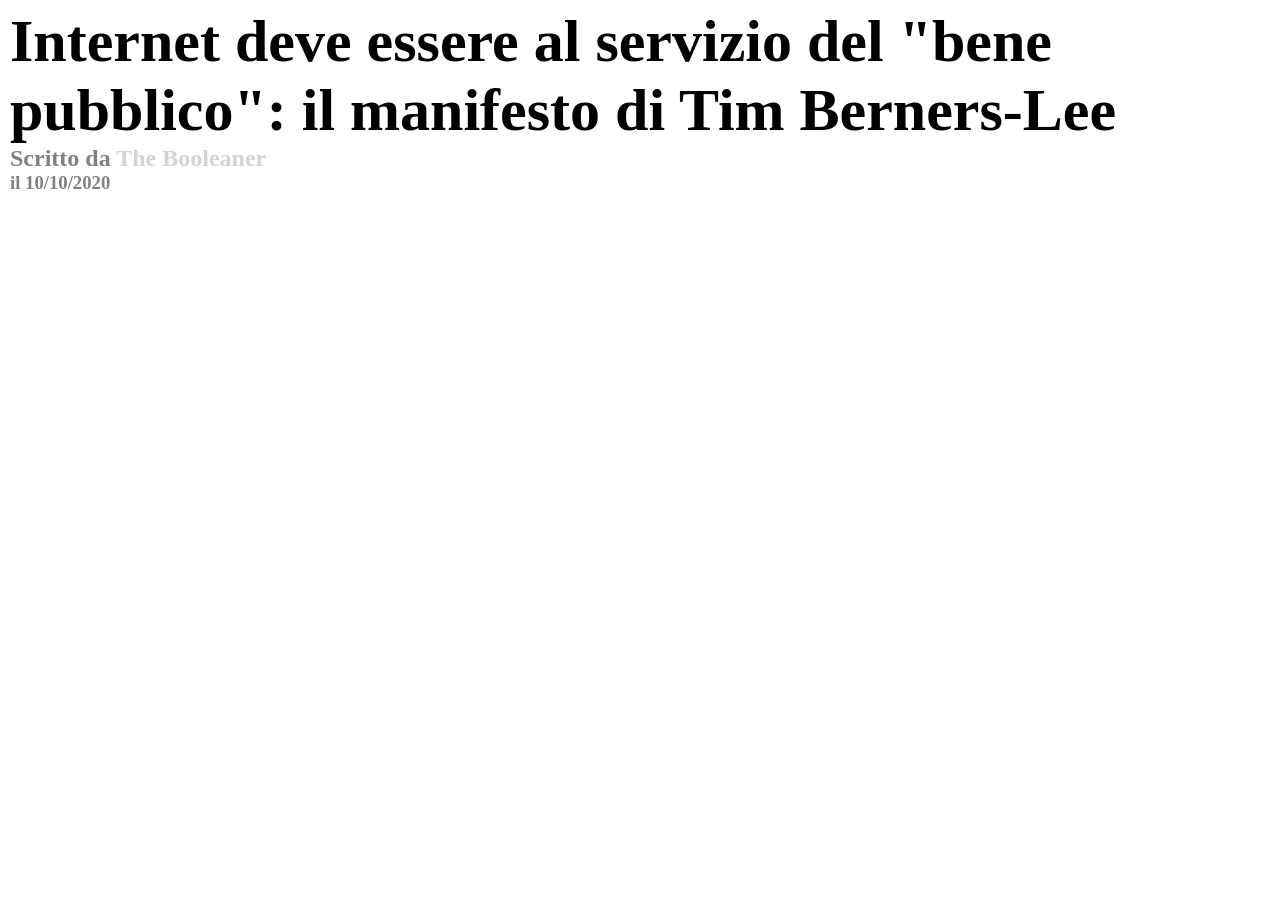
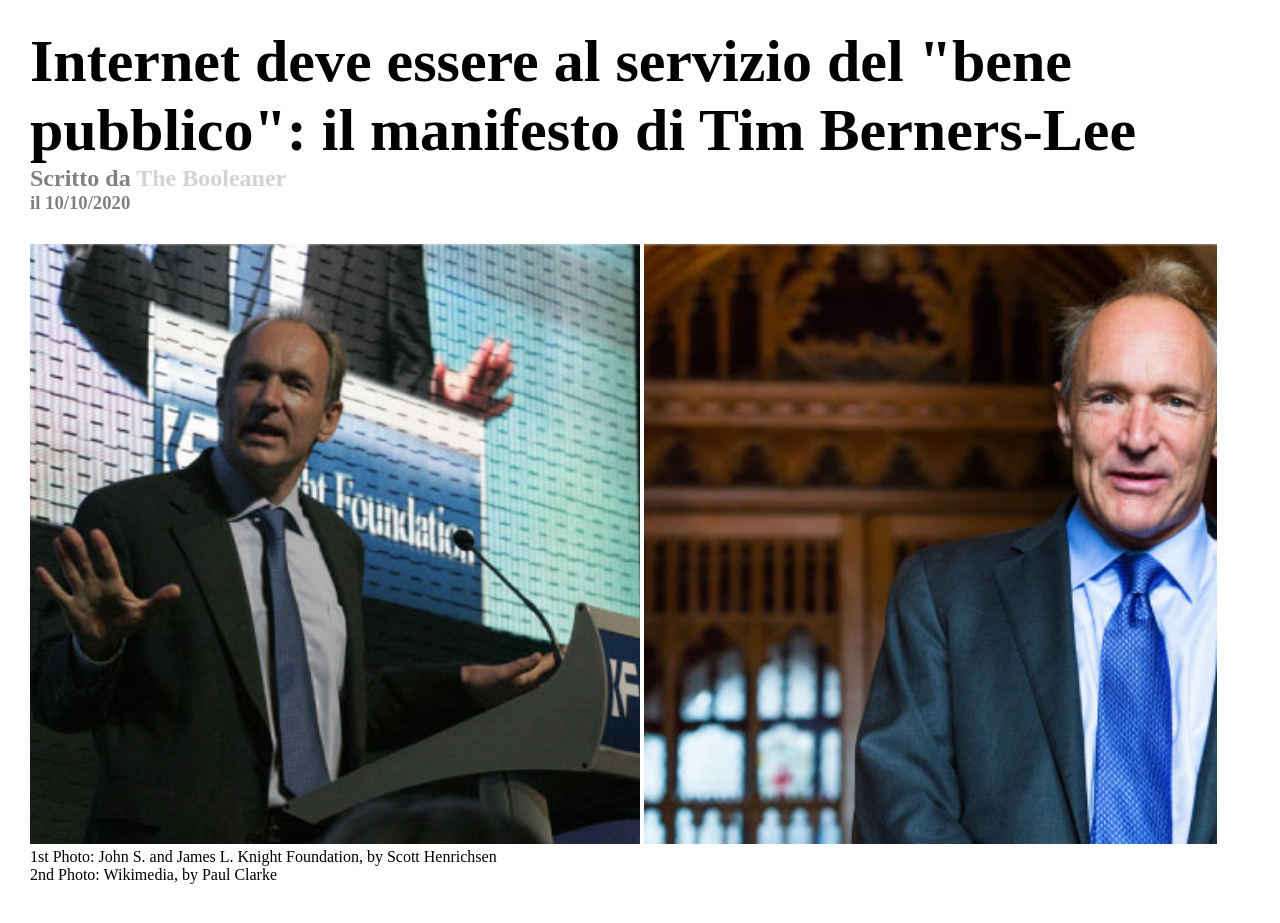
Before and after one commit to MicheleFranciolapilla/html-css-booleaner, a plain HTML site: page index.html in a window 1280 px wide. Shown: the part 103-1026 px from the top of the page. Before the commit the page ends 800 px from the top, so only its background shows below. Drawn offline with Linux system fonts and the light colour scheme.

Commit message:
Sezione con foto principali e crediti

```diff
--- a/assets/css/style.css
+++ b/assets/css/style.css
@@ -24,12 +24,13 @@
 }
 
 main, footer{
-    padding: 10px;
+    padding: 30px;
 }
 
 /* Sezione di sub intestazione (contenente il titolo della pagina web) con settaggio colori per il sottotitolo*/
 #sub-intestazione{
     color: grey;
+    margin-bottom: 30px;
 }
 
 /* Sovradimensionamento del titolo (unico h1 della pagina) */
@@ -43,3 +44,27 @@
     color: lightgray;
     content: "The Booleaner";
 }
+
+/* "display: inline-block" ci consente di affiancare le due foto (incluse nei div)*/
+#tim1, #tim2{
+    display: inline-block;
+    background-size: cover;
+    background-position: center;
+}
+
+#tim1{
+    width: 50%;
+    height: 600px;
+    background-image: url(../img/tim-1.jpg);
+}
+
+#tim2{
+    width: 47%;
+    height: 600px;
+    background-image: url(../img/tim-2.jpg);
+}
+
+/* Rimozione degli indici di lista */
+#credits{
+    list-style: none;
+}
--- a/index.html
+++ b/index.html
@@ -17,6 +17,7 @@
     </header>
 
     <main>
+
         <!-- Sezione di sub-intestazione -->
         <!-- L'ubicazione naturale della prima sezione con, all'interno il titolo della pagina, sarebbe nello header ma la si posiziona nel main in funzione di una piu' comoda alternanza dei due fogli di stile richiesti-->
         <section id="sub-intestazione">
@@ -25,6 +26,23 @@
             <h2>Scritto da </h2>
             <h3>il 10/10/2020</h3>
         </section>
+
+        <!-- Sezione con le foto principali e i crediti-->
+        <section>
+            <!-- Si e' scelto di posizionare le foto in due div inline-block per poter rispettare le proporzioni riportate nello screenshot di riferimento dato che, viste le rispettive dimensioni, non si riusciva ad ingrandirle della giusta misura, se utilizzate nei tag "img" -->
+            <div id="tim1"></div>
+            <div id="tim2"></div>
+            <!-- I crediti vengono inseriti in una lista dalla quale vengono resettati gli indici -->
+            <!-- Si e' optato per la lista in alternativa a: -->
+            <!-- titoli h2,h3,.... poiche' semanticamente errati -->
+            <!-- paragrafo poiche' anch'esso semanticamente errato -->
+            <!-- span poiche', trovandosi dopo gli inline-block, avrebbe richiesto delle manovre extra per andare a capo -->
+            <ul id="credits">
+                <li>1st Photo: John S. and James L. Knight Foundation, by Scott Henrichsen</li>
+                <li>2nd Photo: Wikimedia, by Paul Clarke</li>
+            </ul>
+        </section>
+
     </main>
 
     <footer></footer>
```
